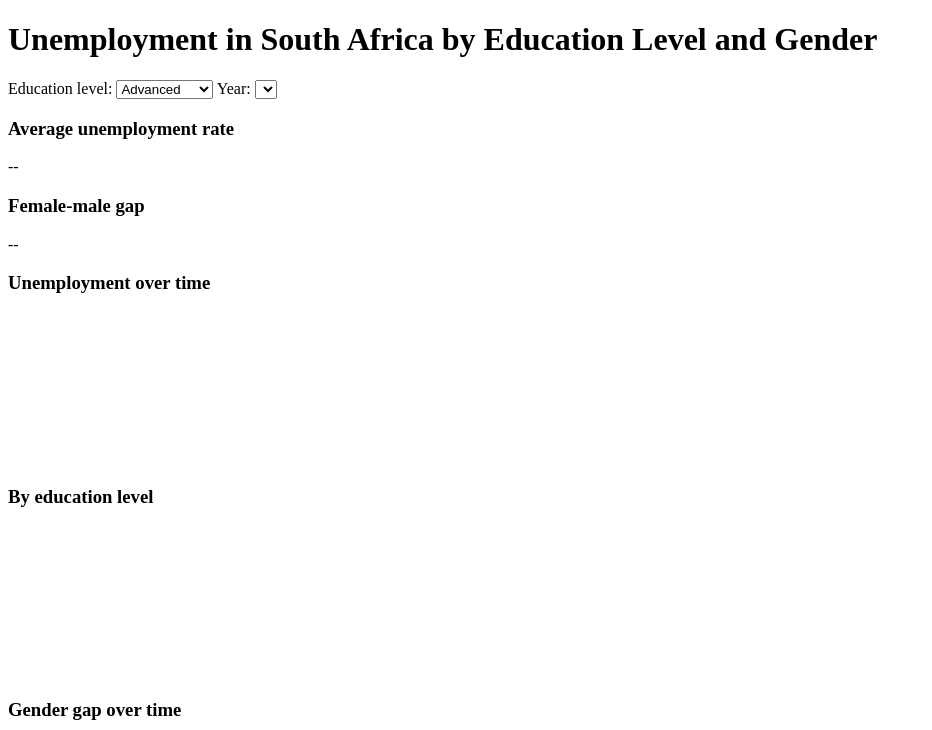
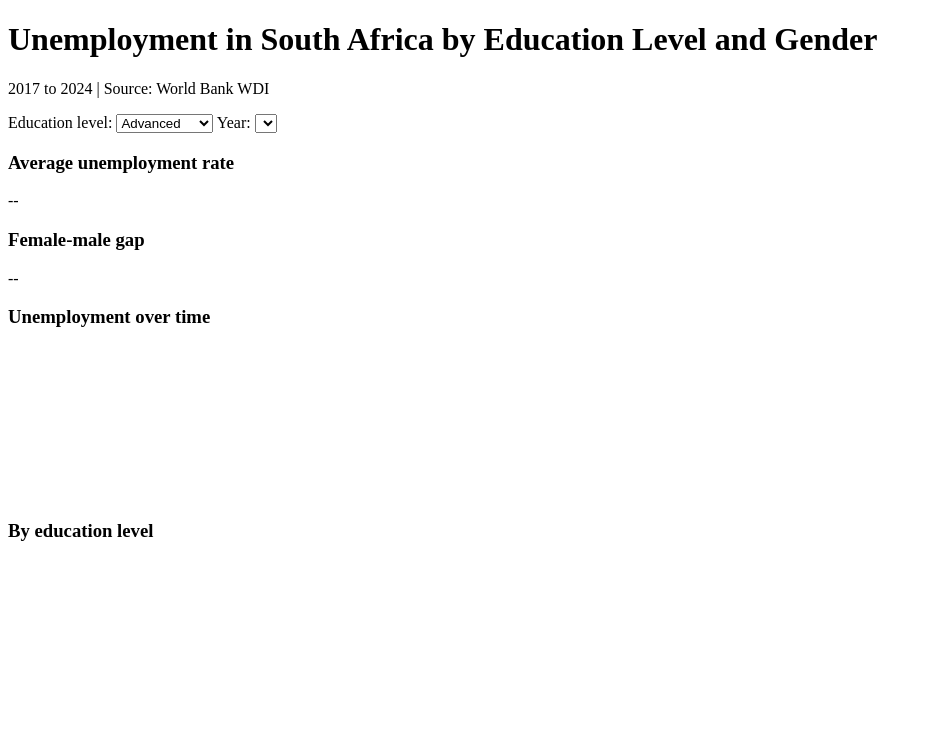
Before and after one commit to Lusanda7-gif/SA_unemployement-dashboard, a plain HTML site: page index.html in a window 1280 px wide. Shown: the top 730 px of the page, without its empty margins (0-932 px from the left). Drawn offline with Linux system fonts and the light colour scheme.

Commit message:
edit html

```diff
--- a/index.html
+++ b/index.html
@@ -6,8 +6,14 @@
   <meta name="viewport" content="width=device-width, initial-scale=1.0">
   <link rel="stylesheet" href="style.css">
     </head>
+
     <body>
+
+      <header>
         <h1> Unemployment in South Africa by Education Level and Gender</h1>
+        <p>2017 to 2024 | Source: World Bank WDI </p>
+        </header>
+
         <nav class="controls">
              <label for="SelectEducation">Education level:</label>
     <select id="SelectEducation">
```
